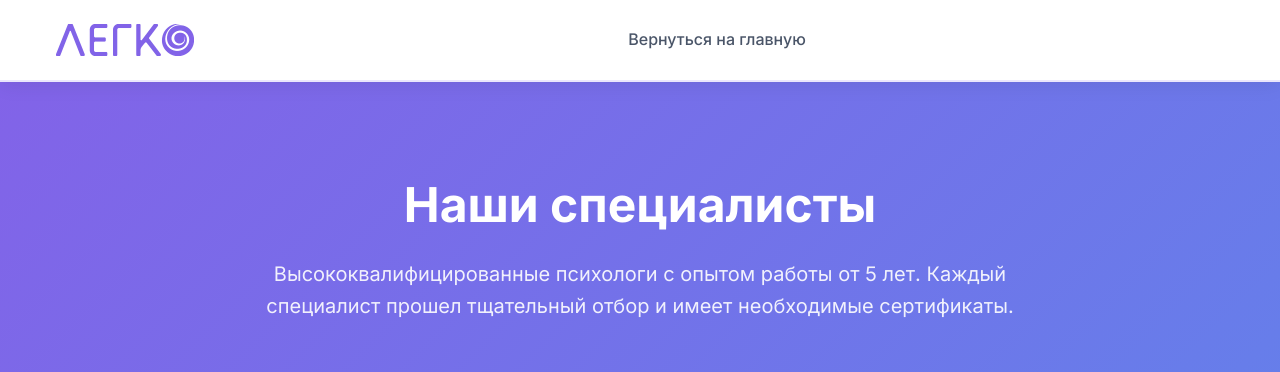
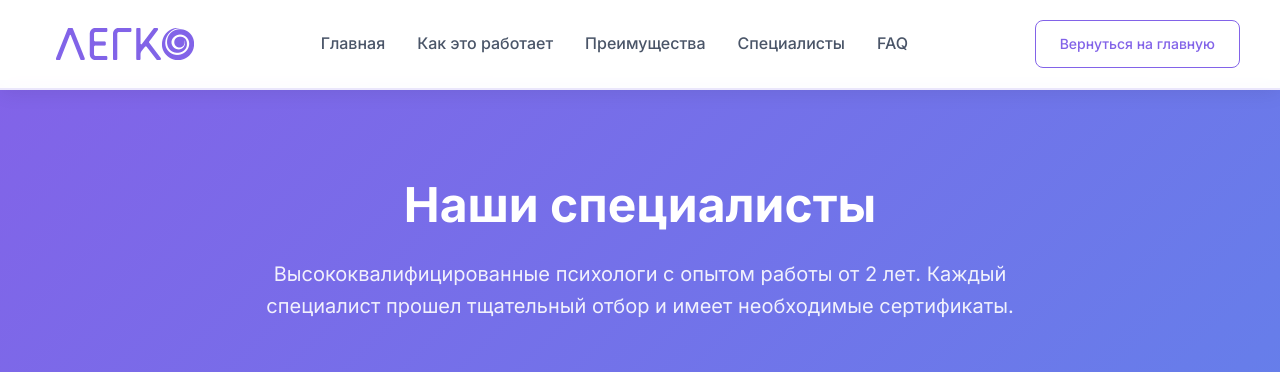
Before and after one commit to asagynbaev/legko, a Next.js app: page /staff in a window 1280 px wide. Shown: the top 372 px of the page. Built offline with nearby package versions, Linux system fonts and the light colour scheme; no server answers.

Commit message:
Refactor StaffHeader component to streamline navigation links, add new links for "Как это работает", "Преимущества", "Специалисты", and "FAQ", and update the experience description in StaffPage to reflect a minimum of 2 years for specialists.

```diff
--- a/src/components/StaffHeader.tsx
+++ b/src/components/StaffHeader.tsx
@@ -38,16 +38,40 @@ const StaffHeader = () => {
         <div className={`nav__menu ${isMobileMenuOpen ? 'show' : ''}`} id="nav-menu">
           <ul className="nav__list">
             <li className="nav__item">
-              <Link href="/" legacyBehavior>
-                <a className="nav__link" onClick={closeMobileMenu}>
-                  Вернуться на главную
-                </a>
+              <Link href="/" className="nav__link" onClick={closeMobileMenu}>
+                Главная
               </Link>
             </li>
+            <li className="nav__item">
+              <a href="/#how-it-works" className="nav__link" onClick={closeMobileMenu}>
+                Как это работает
+              </a>
+            </li>
+            <li className="nav__item">
+              <a href="/#benefits" className="nav__link" onClick={closeMobileMenu}>
+                Преимущества
+              </a>
+            </li>
+            <li className="nav__item">
+              <a href="/#specialists" className="nav__link" onClick={closeMobileMenu}>
+                Специалисты
+              </a>
+            </li>
+            <li className="nav__item">
+              <a href="/#faq" className="nav__link" onClick={closeMobileMenu}>
+                FAQ
+              </a>
+            </li>
           </ul>
+          <div className="nav__mobile-actions">
+            <Link href="/" className="btn btn--outline btn--mobile" onClick={closeMobileMenu}>
+              Вернуться на главную
+            </Link>
+          </div>
         </div>
 
         <div className="nav__actions">
+          <Link href="/" className="btn btn--outline">Вернуться на главную</Link>
         </div>
 
         <div className="nav__toggle" id="nav-toggle" onClick={toggleMobileMenu}>
--- a/src/pages/staff/index.tsx
+++ b/src/pages/staff/index.tsx
@@ -103,7 +103,7 @@ const StaffPage = () => {
             <div className="specialists-hero-content">
               <h1>Наши специалисты</h1>
               <p className="specialists-hero-subtitle">
-                Высококвалифицированные психологи с опытом работы от 5 лет.
+                Высококвалифицированные психологи с опытом работы от 2 лет.
                 Каждый специалист прошел тщательный отбор и имеет необходимые сертификаты.
               </p>
             </div>
```
